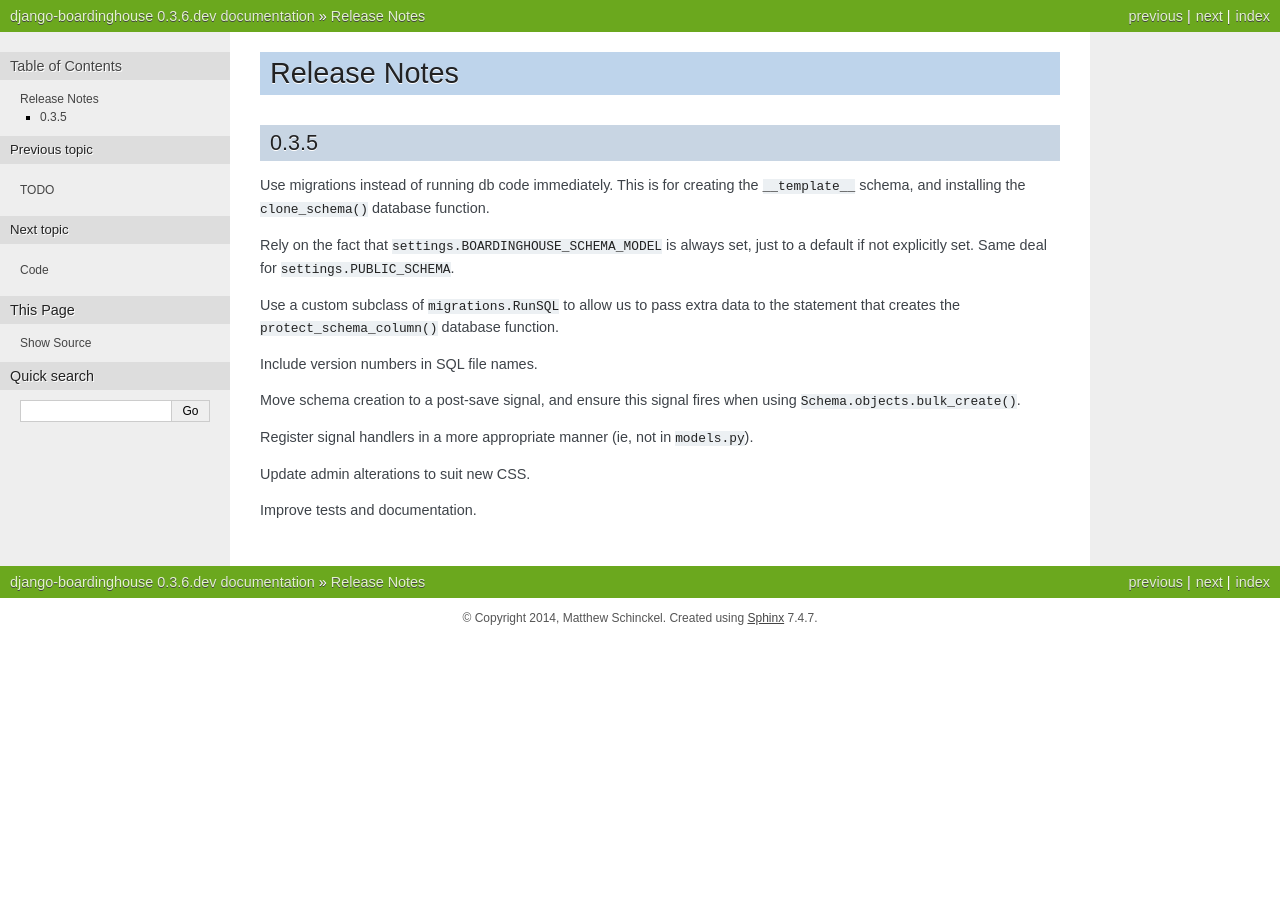
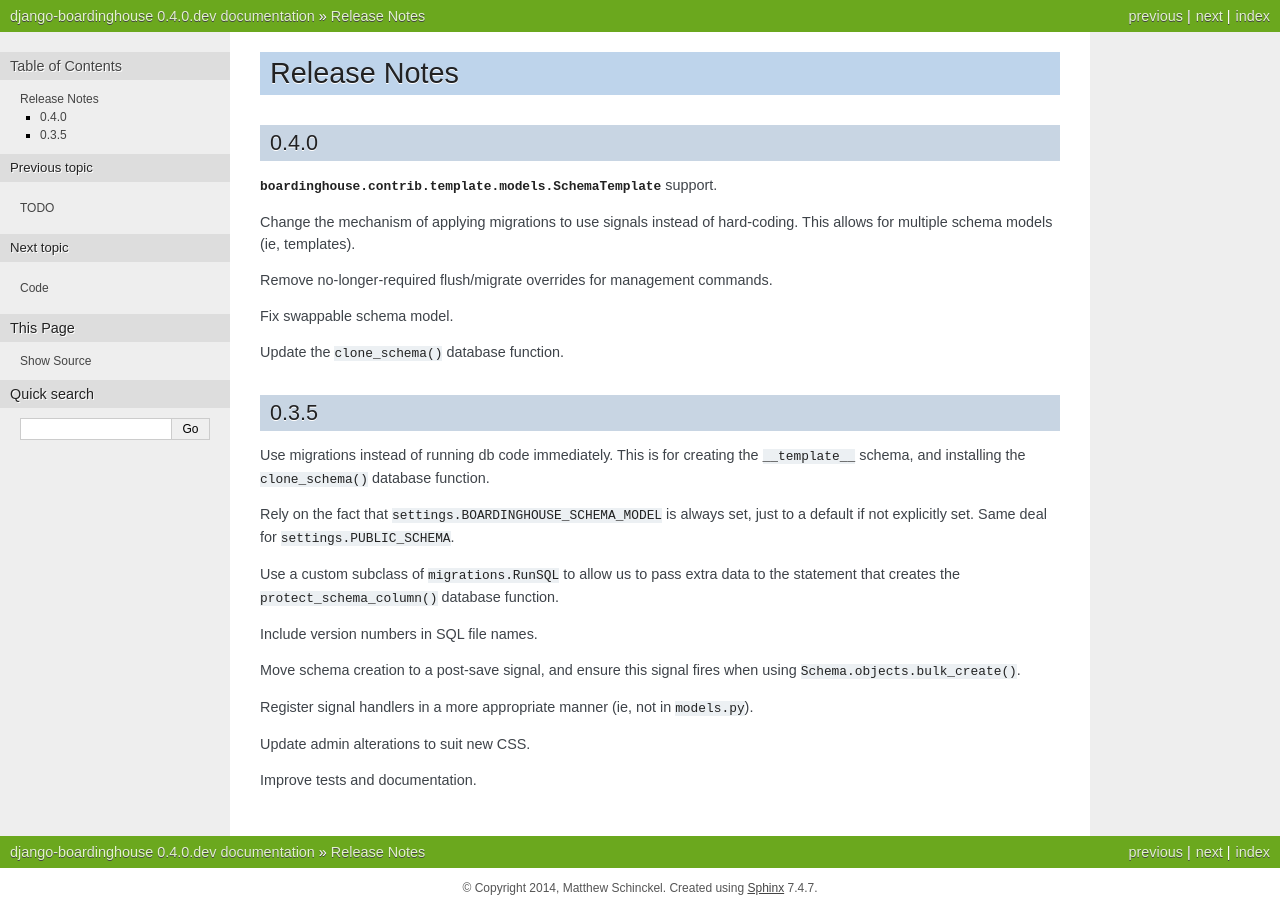
Before and after one commit to stamkracht/django-boardinghouse, a Sphinx documentation site: the page built from docs/source/release-notes.rst, in a window 1280 px wide. Built offline with Sphinx 7.4.7, drawn with Linux system fonts in a browser that asks for light colours.

Commit message:
Update version number/docs.

```diff
--- a/boardinghouse/__init__.py
+++ b/boardinghouse/__init__.py
@@ -9,8 +9,8 @@ See full documentation at: http://django-boardinghouse.readthedocs.org
 
 from __future__ import unicode_literals
 
-__version__ = '0.3.6'
-__release__ = '0.3.6.dev'
+__version__ = '0.4.0'
+__release__ = '0.4.0.dev'
 
 
 default_app_config = 'boardinghouse.apps.BoardingHouseConfig'
--- a/docs/source/contrib.rst
+++ b/docs/source/contrib.rst
@@ -41,9 +41,7 @@ It is possible for a logged in user to see the following things (dependent upon
 boardinghouse.contrib.template
 ------------------------------
 
-.. note:: This app has not been developed.
-
-Introduces the concept of "Template" schemata, which can be used to create a schema that contains initial data.
+Introduces the concept of "SchemaTemplate" objects, which can be used to create a schema that contains initial data.
 
 Actions:
 
--- a/docs/source/release-notes.rst
+++ b/docs/source/release-notes.rst
@@ -1,5 +1,21 @@
 Release Notes
 =============
+
+0.4.0
+-----
+
+:class:`boardinghouse.contrib.template.models.SchemaTemplate` support.
+
+Change the mechanism of applying migrations to use signals instead of hard-coding. This allows for multiple schema models (ie, templates).
+
+Remove no-longer-required flush/migrate overrides for management commands.
+
+Fix swappable schema model.
+
+Update the ``clone_schema()`` database function.
+
+
+
 
 0.3.5
 -----
```
Also changed, not shown: other parts of docs/source/contrib.rst (+0 -1 lines), 2 other files.
